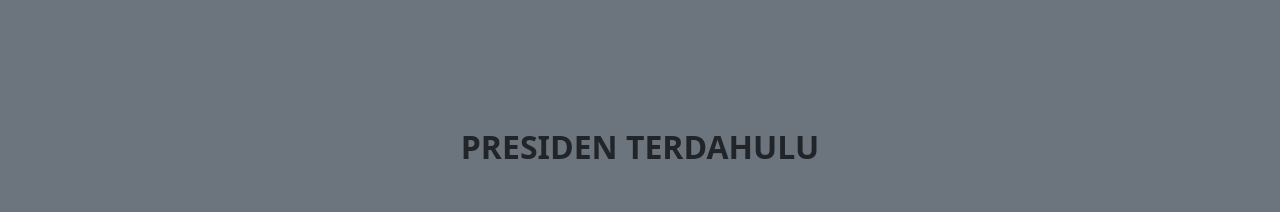
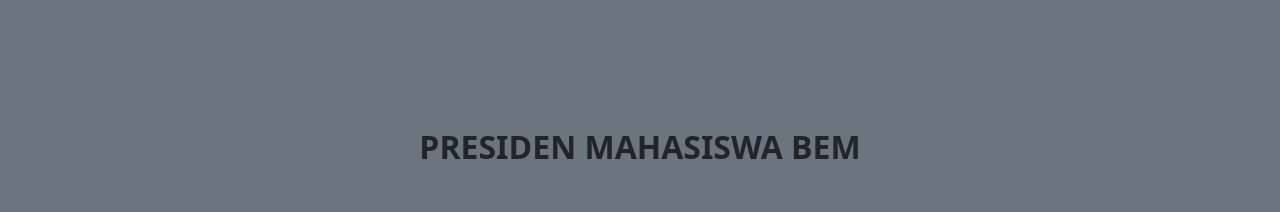
Before and after one commit to Exazell12/BemStikepOfficial-Unfinish-, a plain HTML site: page index.html in a window 1280 px wide. Shown: the part 1440-1652 px from the top of the page. Drawn offline with nearby package versions, Linux system fonts and the light colour scheme.

Commit message:
Update index.html

```diff
--- a/index.html
+++ b/index.html
@@ -142,7 +142,7 @@
       <div class="container">
         <div class="row text-center mb-3" data-aos="fade-up">
           <div class="col">
-            <h2>PRESIDEN TERDAHULU</h2>
+            <h2>PRESIDEN MAHASISWA BEM</h2>
           </div>
         </div>
         <div class="row justify-content-center">
```
